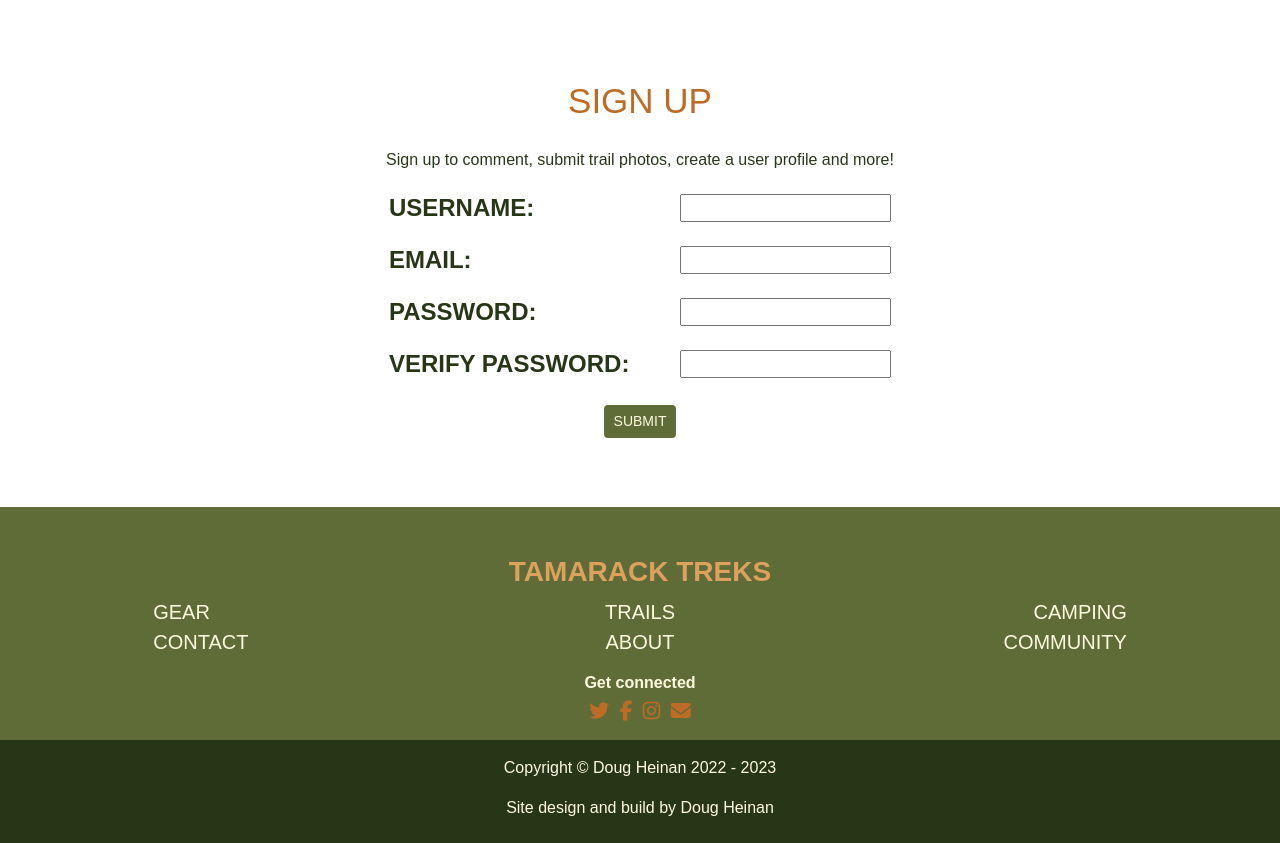
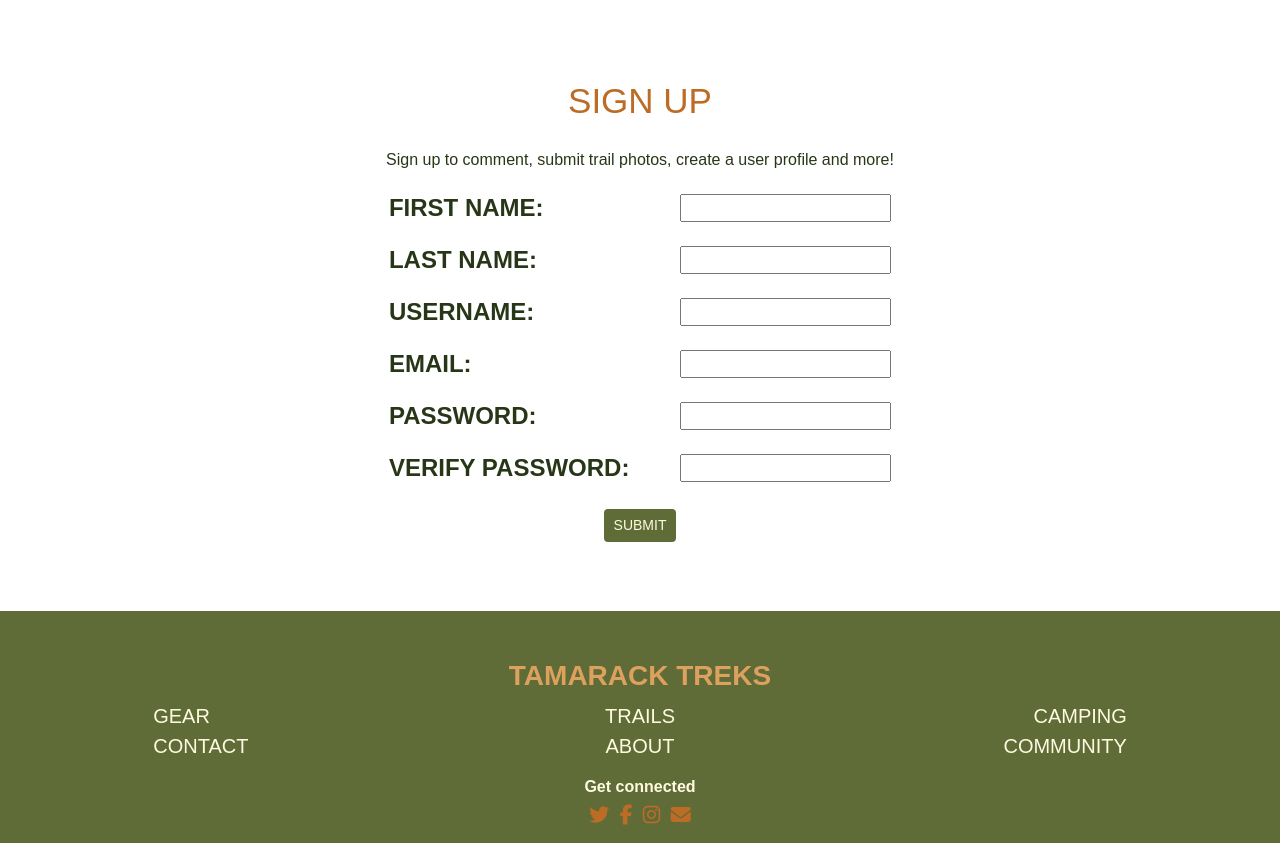
Before and after one commit to DouglasHeinan/tamarack-treks, a Flask app: page /auth/sign_up in a window 1280 px wide. Shown: the part 88-931 px from the top of the page. Run offline with Flask 2, Linux system fonts and the light colour scheme; some libraries are stand-ins or nearby versions; some web fonts are replaced.

Commit message:
added first and last name in User table of database; new column in trail_pics table of database for proper name of user that submits a photo

```diff
--- a/hiking_blog/auth/auth.py
+++ b/hiking_blog/auth/auth.py
@@ -181,6 +181,8 @@ def unauthorized():
 def create_new_user(form, admin):
     """Creates a new user entry in the database."""
     new_user = User(
+        first_name=form.first_name,
+        last_name=form.last_name,
         username=form.username.data,
         email=form.email.data,
         is_admin=admin,
--- a/hiking_blog/auth/templates/sign_up_form.html
+++ b/hiking_blog/auth/templates/sign_up_form.html
@@ -8,6 +8,14 @@
     <form class="mb-5" method="POST" action="{{ url_for('auth_bp.sign_up') }}">
         {{ form.csrf_token }}
         <div class="non-bs-form-container">
+            <div class="form-data-pairing">
+                <span class="form-font form-label">{{ form.first_name.label }}:</span>
+                {{ form.first_name }}
+            </div>
+            <div class="form-data-pairing">
+                <span class="form-font form-label">{{ form.last_name.label }}:</span>
+                {{ form.last_name }}
+            </div>
             <div class="form-data-pairing">
                 <span class="form-font form-label">{{ form.username.label }}:</span>
                 {{ form.username }}
--- a/hiking_blog/forms.py
+++ b/hiking_blog/forms.py
@@ -16,6 +16,8 @@ class SignUpForm(FlaskForm):
     When submitted, the provided information is added to the database in the user table.
     """
 
+    first_name = StringField("First Name", validators=[DataRequired()])
+    last_name = StringField("Last Name", validators=[DataRequired()])
     username = StringField("Username", validators=[DataRequired()])
     email = StringField("Email", validators=[DataRequired(), Email()])
     password = PasswordField("Password", validators=[DataRequired(), Length(min=8, max=50)])
--- a/hiking_blog/models.py
+++ b/hiking_blog/models.py
@@ -12,6 +12,8 @@ class User(UserMixin, db.Model):
     """A class used to represent a user."""
     __tablename__ = "users"
     id = db.Column(db.Integer, primary_key=True)
+    first_name = db.Column(db.String(50), nullable=False)
+    last_name = db.Column(db.String(50), nullable=False)
     username = db.Column(db.String(50), unique=True, nullable=False)
     password = db.Column(db.String(250), nullable=False)
     email = db.Column(db.String(100), nullable=False)
@@ -118,6 +120,7 @@ class TrailPictures(db.Model):
     id = db.Column(db.Integer, primary_key=True)
     community_rating = db.Column(db.String, nullable=False)
     img = db.Column(db.String(250), nullable=False)
+    img_taker = db.Column(db.String(250), nullable=False)
 #--------------- Note to add unique constraint to img after finished with dev---------------------------
     date_time_added = db.Column(db.DateTime, nullable=False)
     poster_id = db.Column(db.Integer, db.ForeignKey("users.id"))
```
